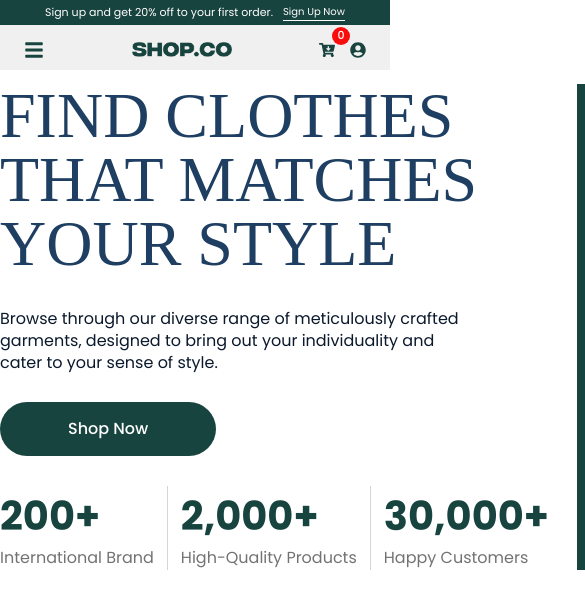
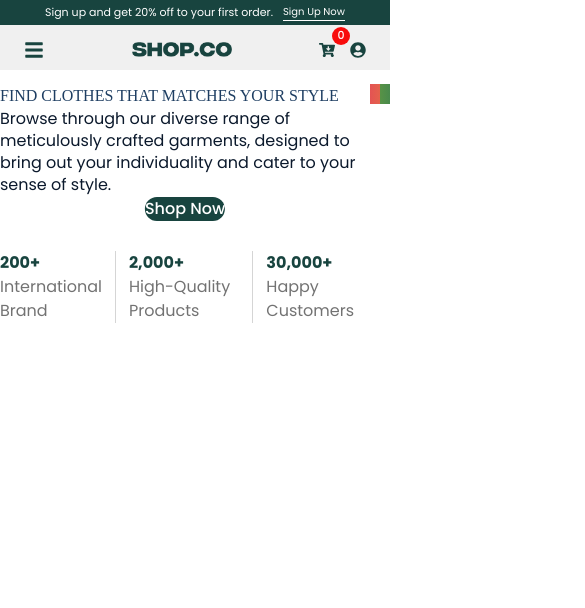
Before and after one commit to MariumAkterDev/SHOP.CO, a React (Vite) app: page / in a window 390 px wide. Shown: the top 608 px of the page, 585 px wide, since content can reach past the window. Built offline with nearby package versions, Linux system fonts and the light colour scheme; a web font is replaced by a local one.

Commit message:
updates commit

```diff
--- a/src/Components/BnnerSlider/BannerSlider.jsx
+++ b/src/Components/BnnerSlider/BannerSlider.jsx
@@ -38,7 +38,7 @@ const BannerSlider = () => {
                 <Fade {...properties}>
                     {fadeImages.map((fadeImage, index) => (
                         <div key={index}>
-                            <img style={{ width: '100%' }} src={fadeImage.url} />
+                            <img style={{ width: '100%'}} src={fadeImage.url} />
                             <h2>{fadeImage.caption}</h2>
                         </div>
                     ))}
--- a/src/Components/CommonBtnOne/CommonBtnOne.css
+++ b/src/Components/CommonBtnOne/CommonBtnOne.css
@@ -1,3 +1,3 @@
 .commonBtn1{
-    @apply px-[68px] py-[15px] rounded-[62px] bg-brand-Color text-[#fff] text-[16px] font-medium font-poppins transition-all duration-[0.2s] hover:scale-[0.98]
+    @apply sm:px-[25px] lg:px-[68px] sm:py-[8px] lg:py-[15px] rounded-[62px] bg-brand-Color text-[#fff] text-[16px] font-medium font-poppins transition-all duration-[0.2s] hover:scale-[0.98] ml-[50%] translate-x-[-50%] lg:ml-[0] lg:translate-x-[0%]
 }
--- a/src/Components/Homee/Banner/Banner.css
+++ b/src/Components/Homee/Banner/Banner.css
@@ -2,29 +2,35 @@
     @apply pb-[70px]
 }
 .bannerTxt .bannerTxtH1{
-    @apply w-[577px] text-[64px] text-PrimaryColor-62 font-normal font-poltawski leading-[64px]
+    @apply sm:w-[500px] lg:w-[577px] sm:text-center lg:text-left sm:text-[35px] lg:text-[64px] text-PrimaryColor-62 font-normal font-poltawski   sm:leading-[44px] lg:leading-[64px]
 }
 .bannerTxt .bannerTxtP{
-    @apply w-[471px] text-[16px] text-lightColor-2C font-normal font-poppins leading-[22px] mt-[32px] mb-[28px]
+    @apply sm:w-[500px] lg:w-[471px] sm:text-center lg:text-left sm:text-[14px]  lg:text-[16px] text-lightColor-2C font-normal font-poppins leading-[22px] sm:mt-[9px] sm:mb-[16px]  lg:mt-[32px] lg:mb-[28px]
+}
+.banner_Row{
+    @apply sm:w-[90%] sm:mx-auto lg:w-full lg:mx-0
 }
 .baanerRowOne{
-    @apply flex justify-between
+    @apply flex sm:flex-col-reverse sm:gap-[30px] lg:gap-0 lg:flex-row sm:items-center lg:items-start lg:justify-between
 }
 /* ----------------------------------Banner Count-------------------------------- */
 .bannerCountPart{
-    @apply mt-[30px] flex gap-[13px]
+    @apply mt-[30px] flex gap-[13px] w-fit  mx-auto lg:mx-0
 }
 .bannerSingleCount{
     @apply  border-r-[1px] border-r-[#0000002a] pr-[13px]
 }
 
 .bannerSingleCount .bannerCountH2{
-    @apply text-[40px] text-brand-Color font-bold font-poppins
+    @apply sm:text-[24px] lg:text-[40px] text-brand-Color font-bold font-poppins
 }
 .bannerSingleCount .bannerCountP{
-    @apply text-[16px] text-lightgray-60% font-normal font-poppins
+    @apply sm:text-[12px] lg:text-[16px] text-lightgray-60% font-normal font-poppins
 }
 /* -----------------------------------Banner Img---------------------------------- */
 .bannerImgpPart{
-    @apply w-[672px] border-[10px] border-solid border-brand-Color
+    @apply sm:w-[320px] h-fit lg:w-[672px]  border-[10px] border-solid
 }
+.bannerImgpPart{
+    border-image: linear-gradient(to right, rgba(215, 3, 3, 0.682), rgb(226, 226, 7), rgba(2, 92, 8, 0.721) ) 1;
+}
--- a/src/Components/Homee/Banner/Banner.jsx
+++ b/src/Components/Homee/Banner/Banner.jsx
@@ -8,7 +8,7 @@ const Banner = () => {
   return (
     <div className="Banner">
       <div className="container">
-        <div className="banner_Row">
+        <div className="banner_Row ">
           {/* -------------------------Banner Row 1------------------------------------ */}
           <div className="baanerRowOne">
             <div className="bannerTxt ">
```
